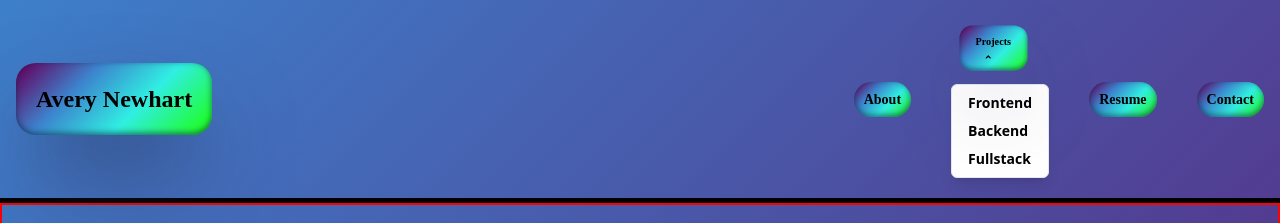
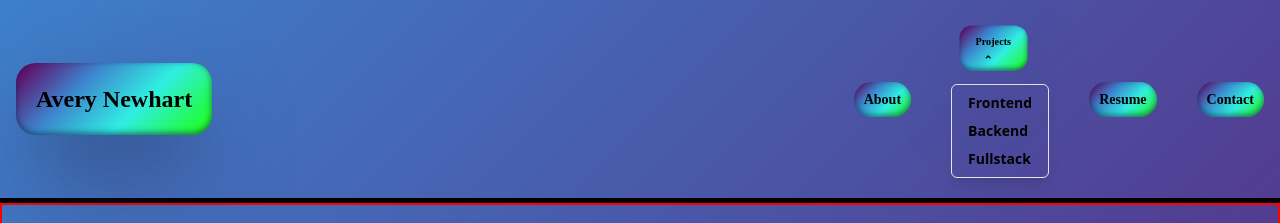
Before and after one commit to AveryNewhart/new-portfolio, a Vue app: page / in a window 1280 px wide. Both pictures are taken after a click on the button "Projects". Shown: the top 223 px of the page. Built offline with nearby package versions, Linux system fonts and the light colour scheme; a web font is replaced by a local one.

Commit message:
remove background for project buttons

```diff
--- a/src/components/Nav.vue
+++ b/src/components/Nav.vue
@@ -105,7 +105,7 @@ methods: {
             <!-- Dropdown menu -->
             <ul
               v-if="dropdownOpen"
-              class="mt-2 space-y-2 bg-white border border-gray-200 py-2 px-4 rounded-md shadow-lg"
+              class="mt-2 space-y-2 border border-gray-200 py-2 px-4 rounded-md shadow-lg"
             >
               <li>
                 <a class="projectButtons" @click="navigateTo('projects1')">Frontend</a>
```
